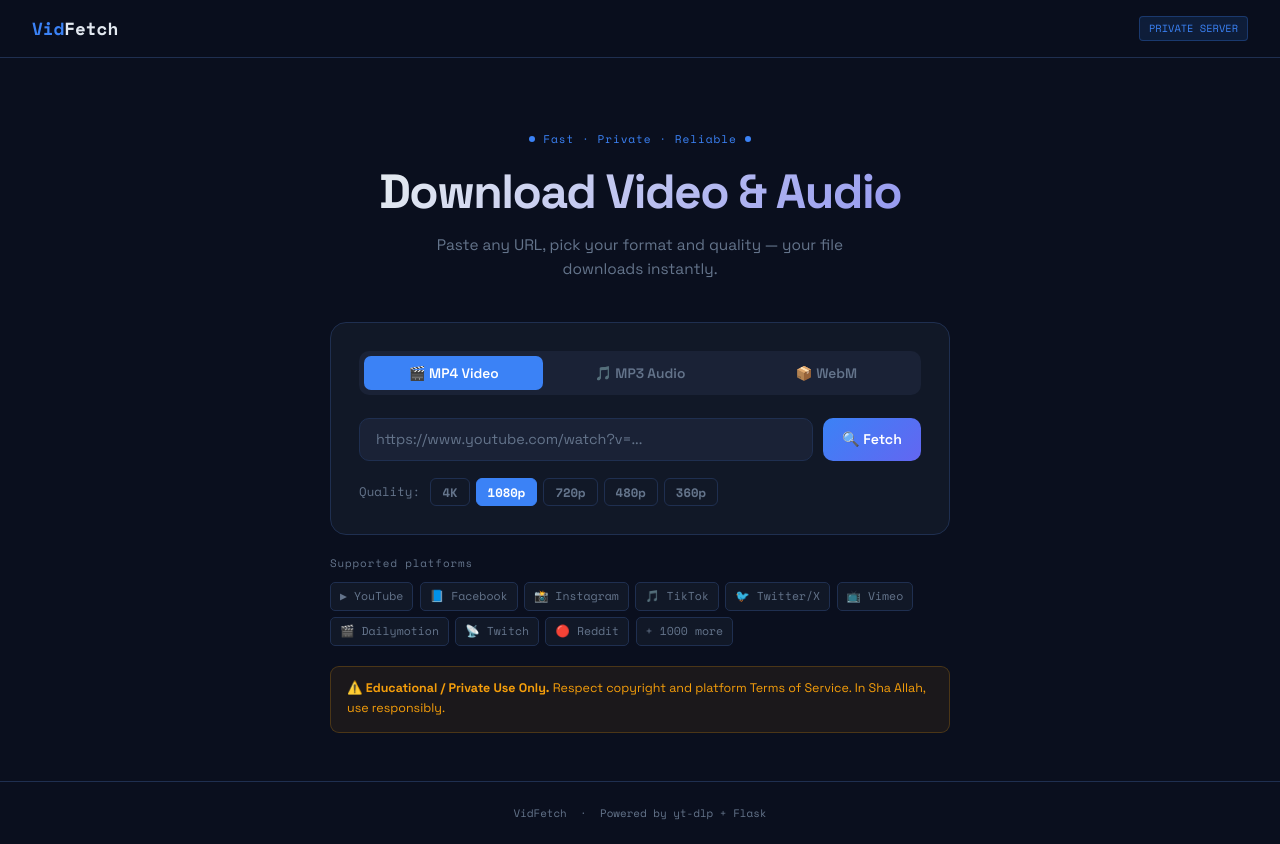
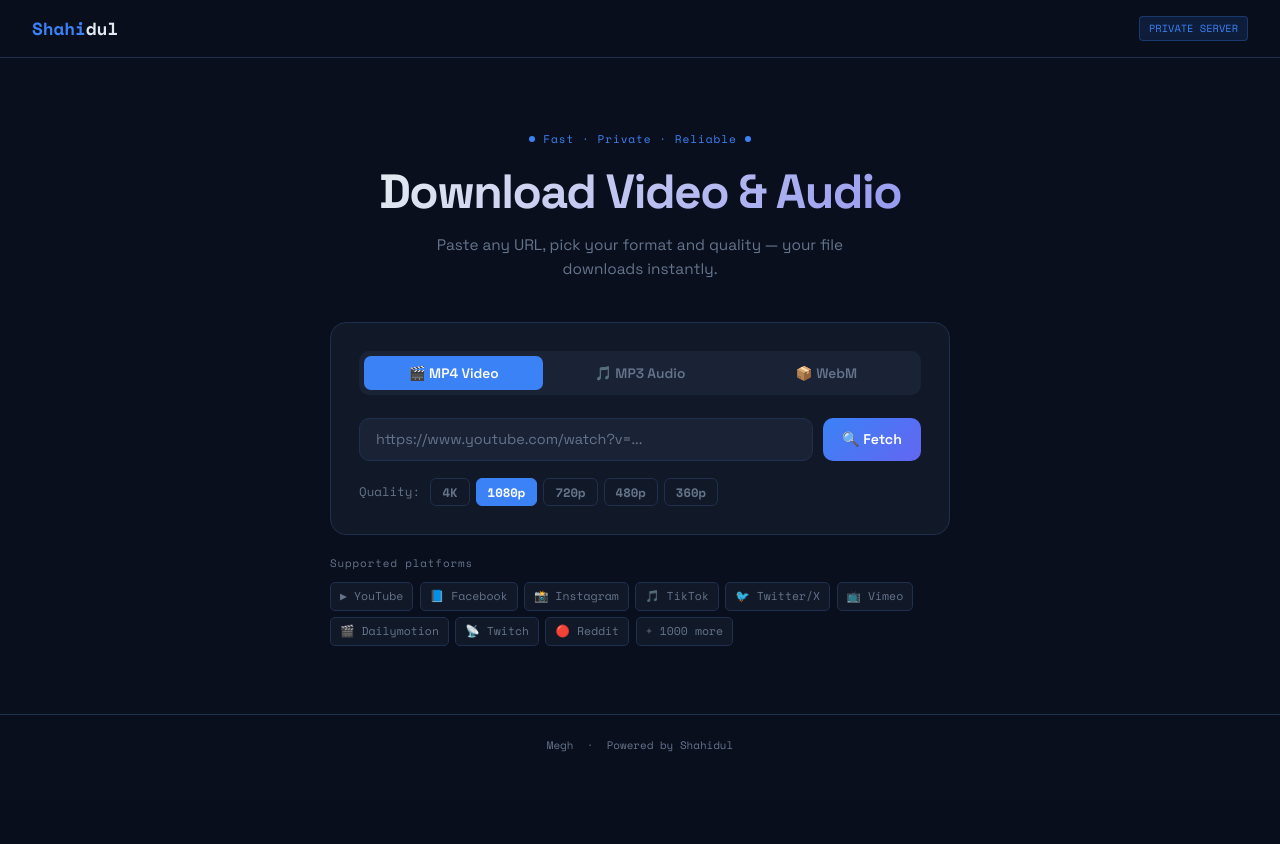
Before and after one commit to hishahidul/MeghDown, a Flask app: page / in a window 1280 px wide. After the commit the page ends 752 px from the top, so only its background shows below. Run offline with Flask 3, Linux system fonts and the light colour scheme.

Commit message:
index.html

```diff
--- a/templates/index.html
+++ b/templates/index.html
@@ -10,7 +10,7 @@
 <body>
 
 <nav>
-  <div class="logo">Vid<span>Fetch</span></div>
+  <div class="logo">Shahi<span>dul</span></div>
   <span class="badge">PRIVATE SERVER</span>
 </nav>
 
@@ -98,12 +98,9 @@
     </div>
   </div>
 
-  <div class="disclaimer">
-    ⚠️ <strong>Educational / Private Use Only.</strong> Respect copyright and platform Terms of Service. In Sha Allah, use responsibly.
-  </div>
 </div>
 
-<footer>VidFetch &nbsp;·&nbsp; Powered by yt-dlp + Flask</footer>
+<footer>Megh &nbsp;·&nbsp; Powered by Shahidul</footer>
 
 <script src="/static/js/app.js"></script>
 </body>
```
